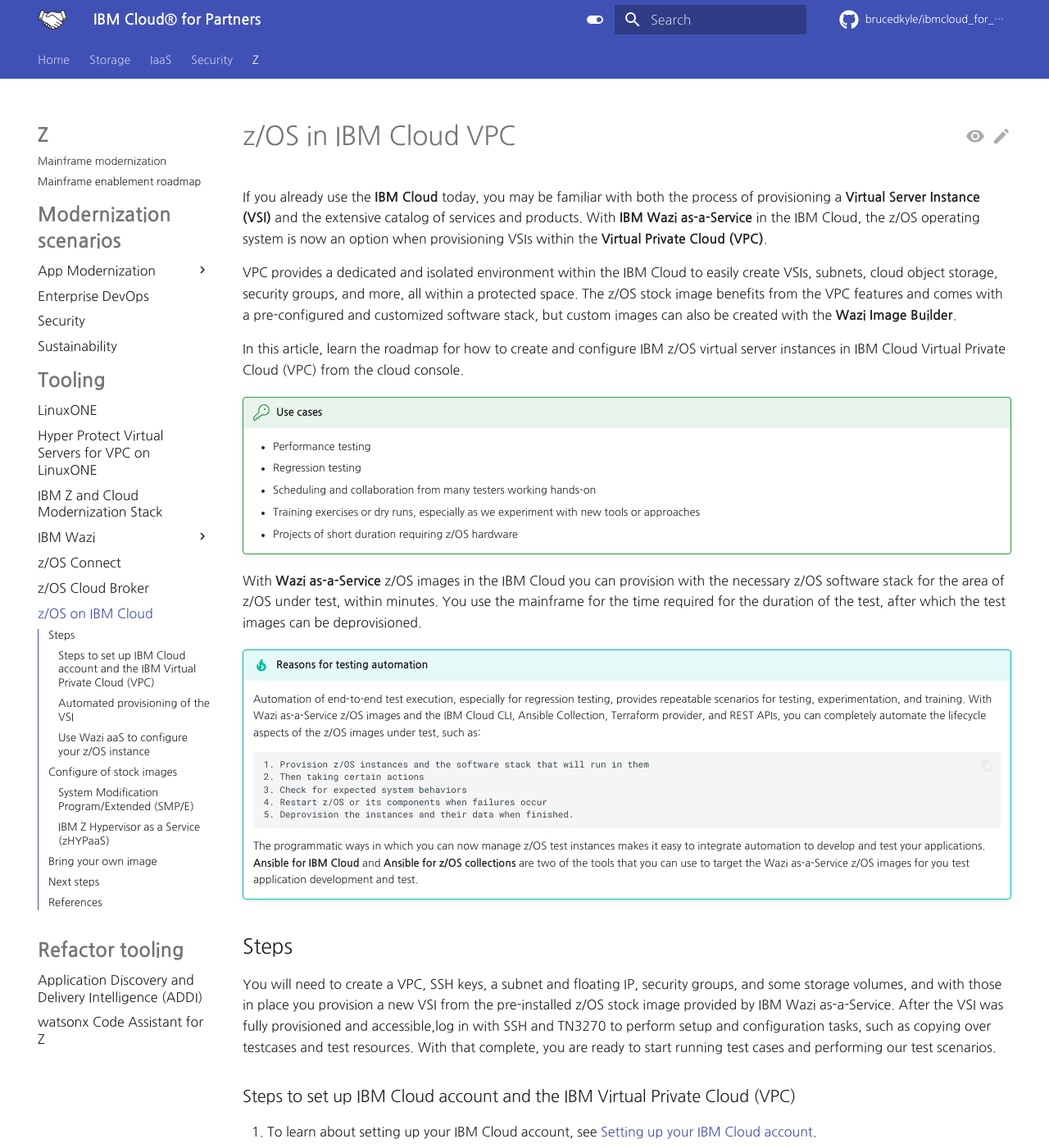
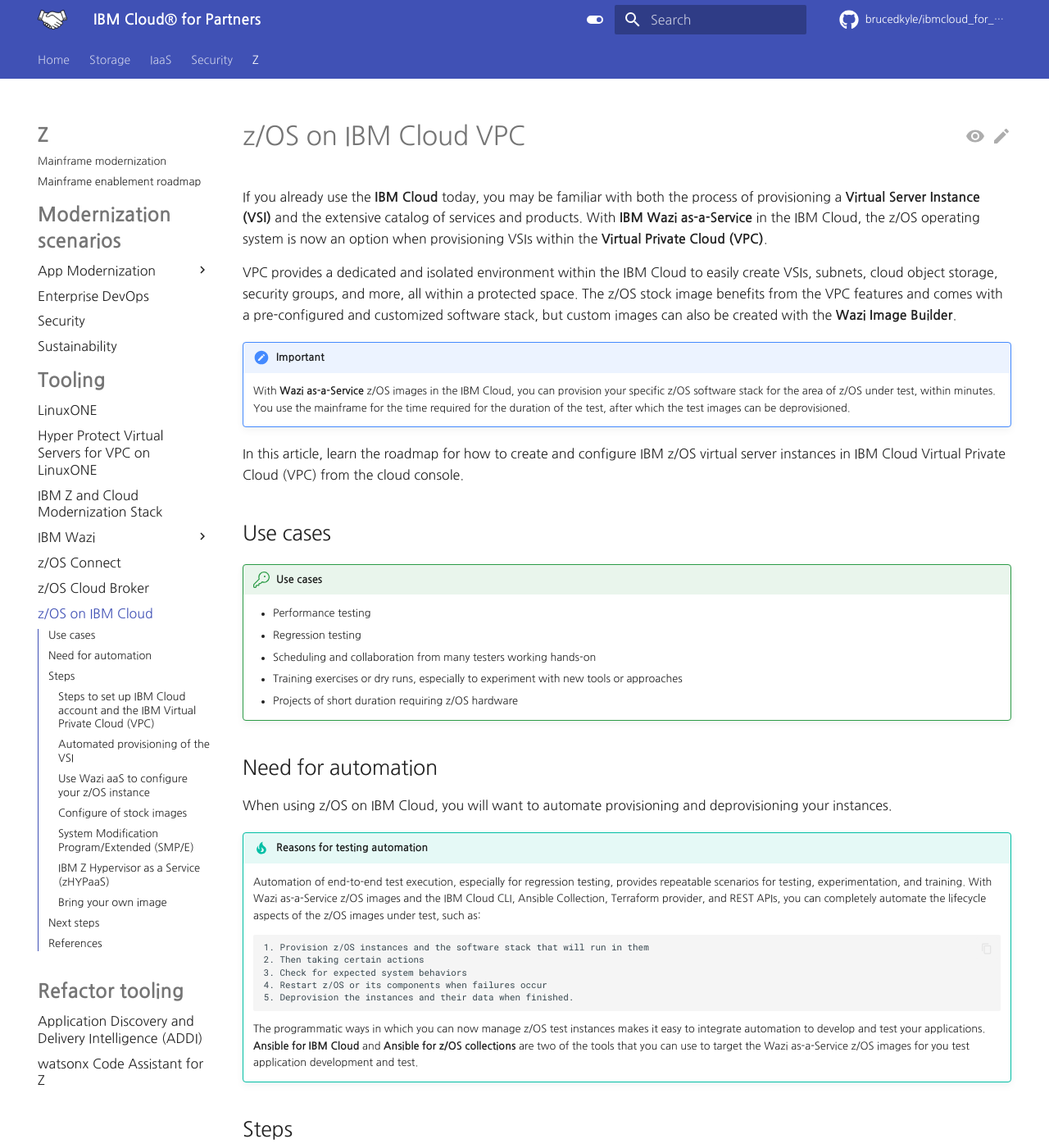
Before and after one commit to brucedkyle/ibmcloud_for_partners, an MkDocs documentation site: the page built from docs/mainframe/ibmcloud.md, in a window 1280 px wide and 1400 px high. Shown: the whole window at 82% size. Built offline with MkDocs 1.6.1 and Material for MkDocs 9.7.7, drawn with Linux system fonts in a browser that asks for light colours; comment, search, counter and statistics services are not loaded; some of the changed text lies outside the part shown.

Commit message:
update ibmcloud

```diff
--- a/docs/mainframe/ibmcloud.md
+++ b/docs/mainframe/ibmcloud.md
@@ -1,20 +1,28 @@
-# z/OS in IBM Cloud VPC
+# z/OS on IBM Cloud VPC
 
 If you already use the **IBM Cloud** today, you may be familiar with both the process of provisioning a **Virtual Server Instance (VSI)** and the extensive catalog of services and products. With **IBM Wazi as-a-Service** in the IBM Cloud, the z/OS operating system is now an option when provisioning VSIs within the **Virtual Private Cloud (VPC)**.
 
 VPC provides a dedicated and isolated environment within the IBM Cloud to easily create VSIs, subnets, cloud object storage, security groups, and more, all within a protected space. The z/OS stock image benefits from the VPC features and comes with a pre-configured and customized software stack, but custom images can also be created with the **Wazi Image Builder**.
 
+!!! important
+
+    With **Wazi as-a-Service** z/OS images in the IBM Cloud, you can provision your specific z/OS software stack for the area of z/OS under test, within minutes. You use the mainframe for the time required for the duration of the test, after which the test images can be deprovisioned.
+
 In this article, learn the roadmap for how to create and configure IBM z/OS virtual server instances in IBM Cloud Virtual Private Cloud (VPC) from the cloud console.
+
+## Use cases
 
 !!! key "Use cases"
 
     - Performance testing
     - Regression testing
     - Scheduling and collaboration from many testers working hands-on
-    - Training exercises or dry runs, especially as we experiment with new tools or approaches
+    - Training exercises or dry runs, especially to experiment with new tools or approaches
     - Projects of short duration requiring z/OS hardware
 
-With **Wazi as-a-Service** z/OS images in the IBM Cloud you can provision with the necessary z/OS software stack for the area of z/OS under test, within minutes. You use the mainframe for the time required for the duration of the test, after which the test images can be deprovisioned.
+## Need for automation
+
+When using z/OS on IBM Cloud, you will want to automate provisioning and deprovisioning your instances.
 
 !!! tip "Reasons for testing automation"
 
@@ -83,7 +91,7 @@
 
 The zHYPaaS host control program creates a virtual machine (VM) runtime environment for each guest operating system (OS) and can host many guests at the same time. For more information, see [IBM Z Hypervisor as a Service (zHYPaaS) overview](https://www.ibm.com/docs/en/wazi-aas/1.0.0?topic=vpc-z-hypervisor-as-service-zhypaas-overview).
 
-## Bring your own image
+### Bring your own image
 
 Use **IBM® Wazi Image Builder** to create and manage custom images from an existing Z platform. See [Bringing your own image with Wazi Image Builder](https://www.ibm.com/docs/en/wazi-aas/1.0.0?topic=bringing-your-own-image-wazi-image-builder).
 
```
Also changed, not shown: other parts of docs/mainframe/ibmcloud.md (+2 -2 lines).
